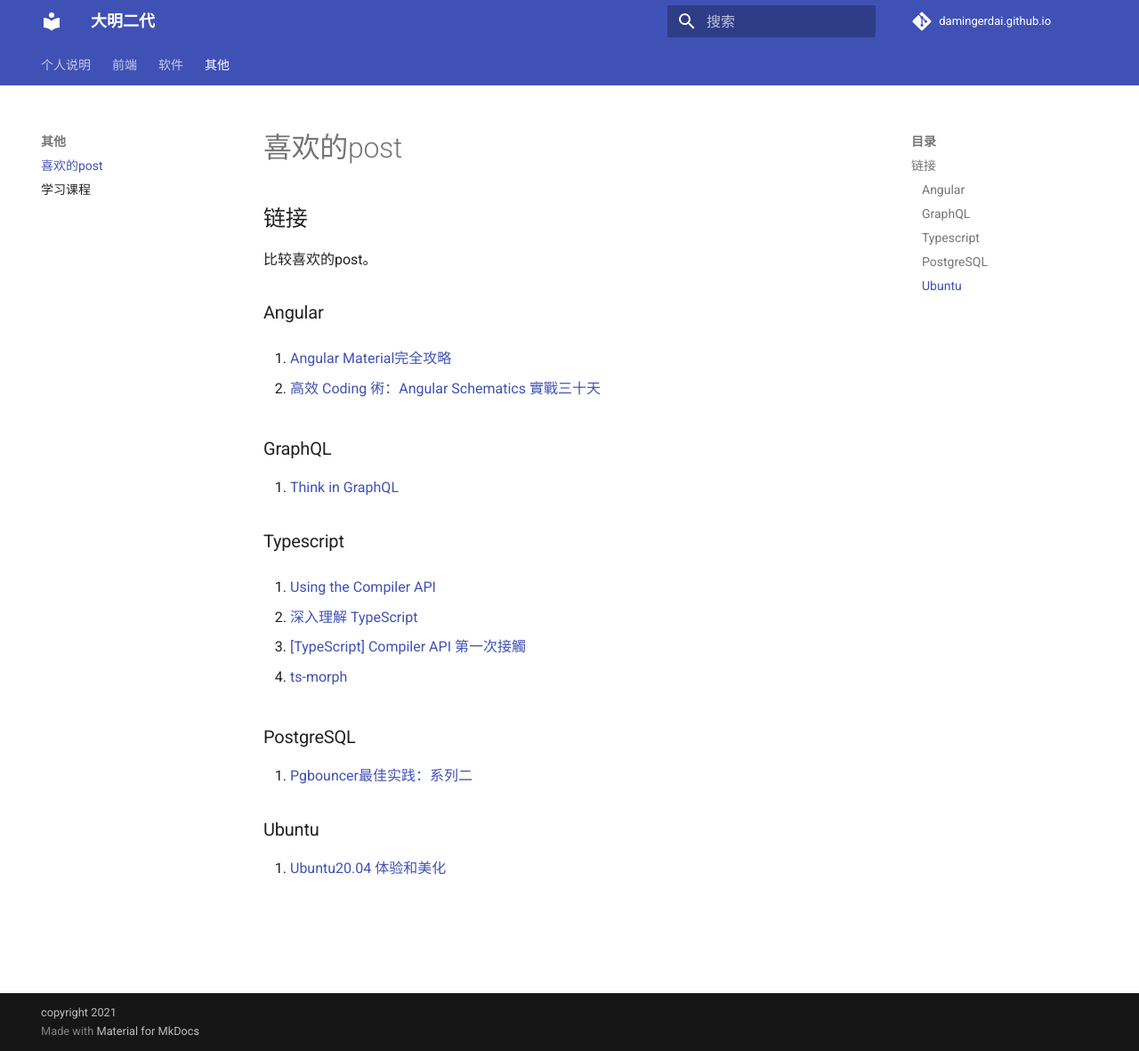
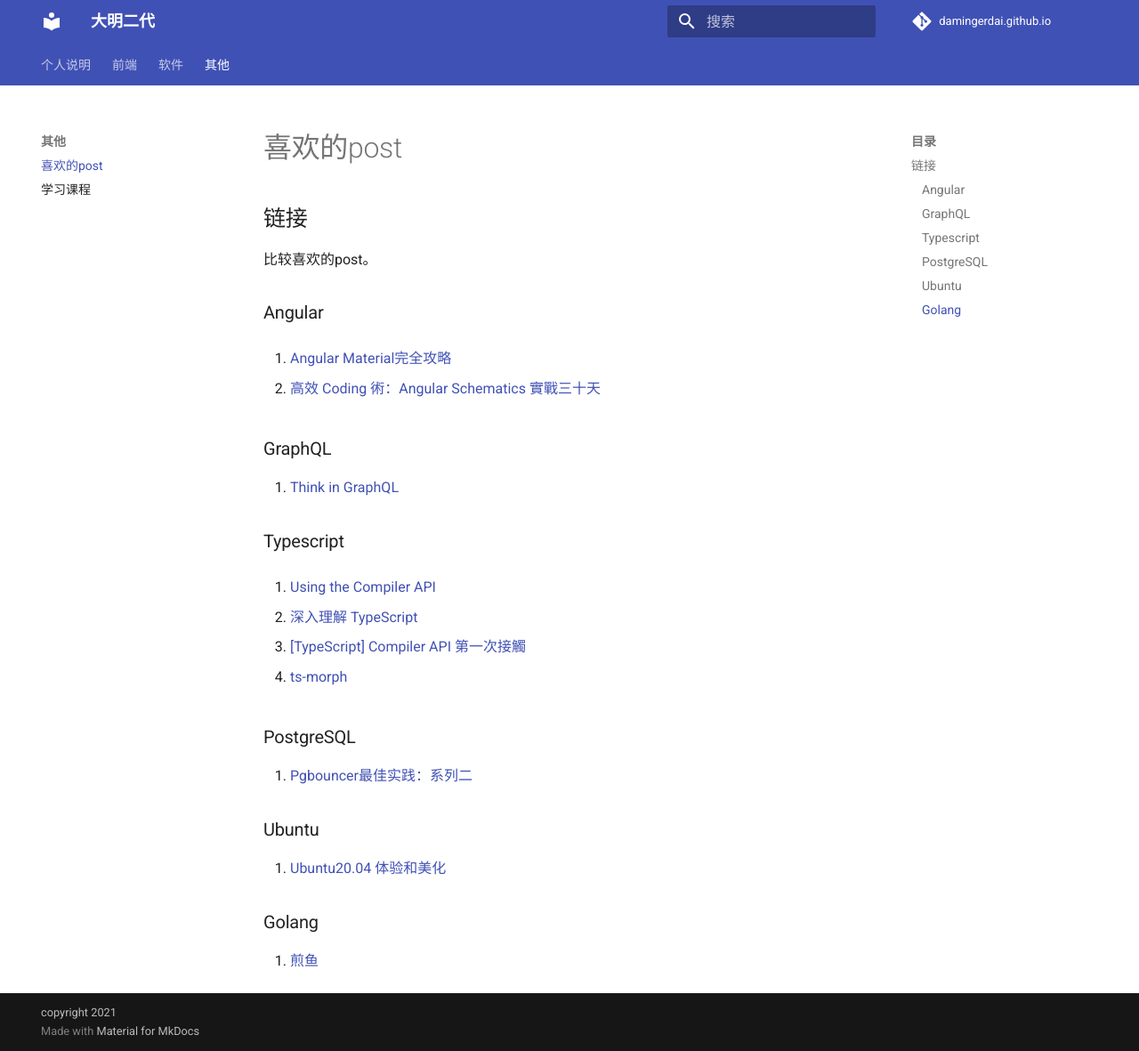
Before and after one commit to damingerdai/damingerdai.github.io, an MkDocs documentation site: the page built from docs/link.md, in a window 1280 px wide and 1181 px high. Shown: the whole window at 89% size. Built offline with MkDocs 1.6.1 and Material for MkDocs 9.7.7, drawn with Linux system fonts in a browser that asks for light colours; comment, search, counter and statistics services are not loaded.

Commit message:
docs: 添加煎鱼的博客链接

```diff
--- a/docs/link.md
+++ b/docs/link.md
@@ -29,3 +29,7 @@
 ### Ubuntu
 
 1. [Ubuntu20.04 体验和美化](https://www.cnblogs.com/woshimrf/p/ubuntu20-04.html)
+
+### Golang
+
+1. [煎鱼](https://eddycjy.com/)
```
